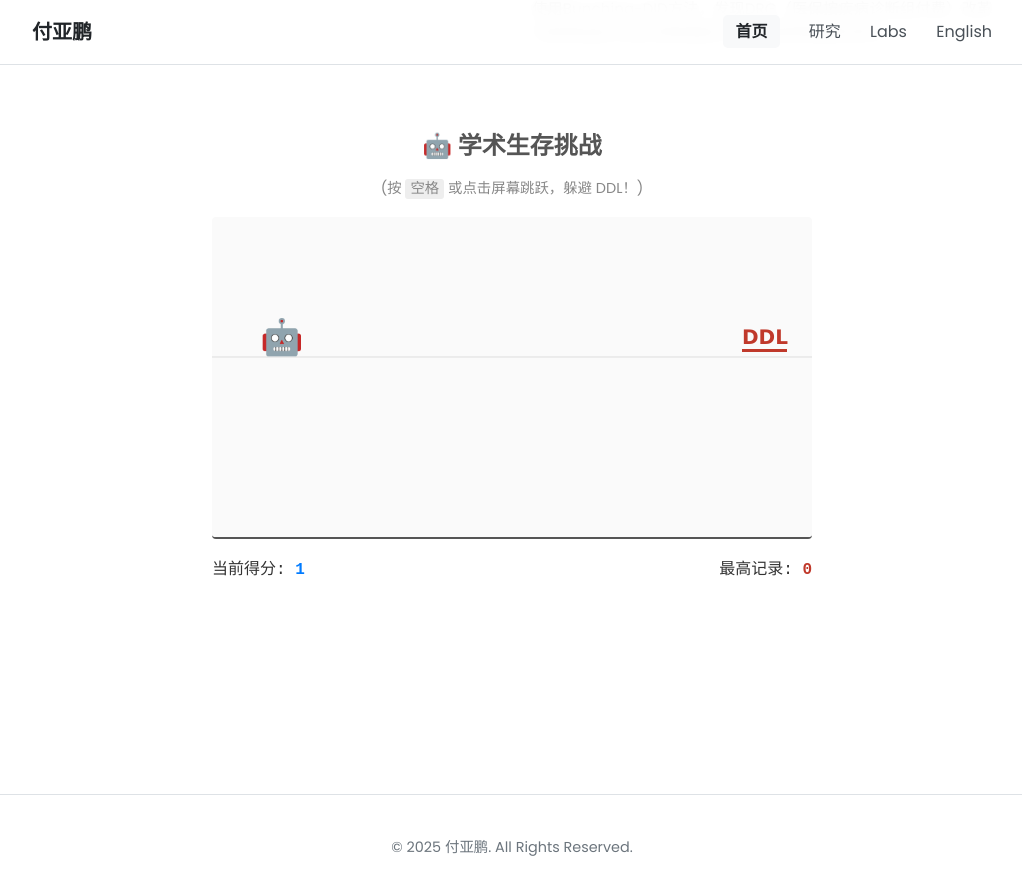
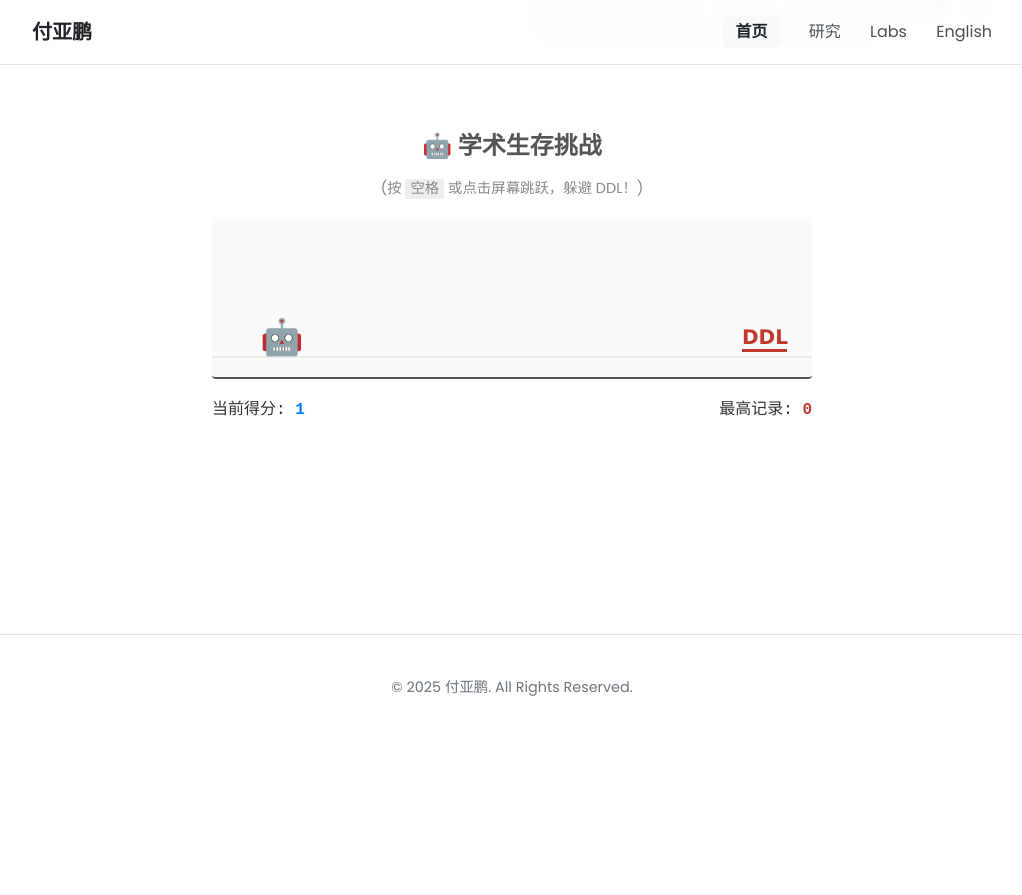
Before and after one commit to fyapeng/fyapeng.github.io, a Jekyll site: the page built from index.html, in a window 1280 px wide and 900 px high, scrolled down 1959 px. Shown: the top 895 px of the window, without its empty margins (128-1150 px from the left). Built offline with Jekyll 4.4.1, drawn with Linux system fonts in a browser that asks for light colours; after the commit the page ends 2699 px from its top, so only the background shows below that.

Commit message:
Update game.html

```diff
--- a/_includes/game.html
+++ b/_includes/game.html
@@ -6,7 +6,7 @@
     (按 <kbd style="background:#eee; padding:2px 5px; border-radius:3px;">空格</kbd> 或点击屏幕跳跃，躲避 DDL！)
   </p>
 
-  <canvas id="dinoGame" width="600" height="320" style="border-bottom: 2px solid #555; background: #fafafa; max-width: 100%; touch-action: none; border-radius: 4px;"></canvas>
+  <canvas id="dinoGame" width="600" height="160" style="border-bottom: 2px solid #555; background: #fafafa; max-width: 100%; touch-action: none; border-radius: 4px;"></canvas>
 
   <div style="display: flex; justify-content: space-between; max-width: 600px; margin: 10px auto; font-family: monospace; font-size: 1rem; color: #333;">
     <span>当前得分: <b id="score" style="color: #007bff;">0</b></span>
```
